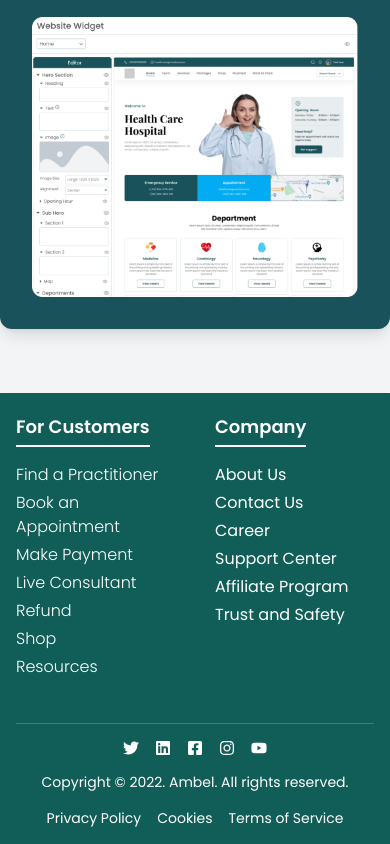
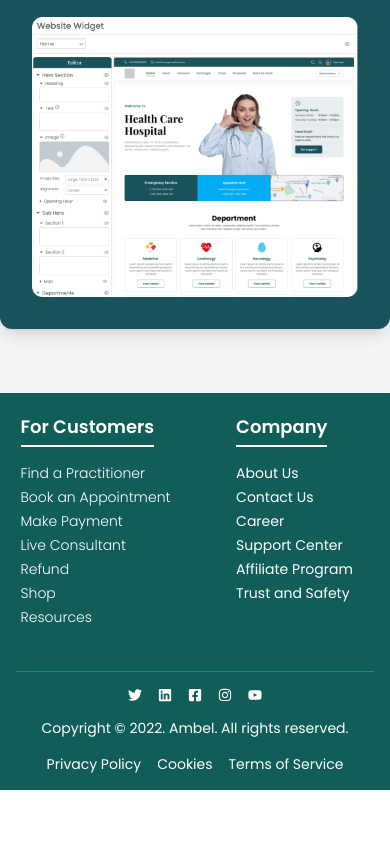
Before and after one commit to Naimul07/LandingPage, a Next.js app: page / in a window 390 px wide. Shown: the part 9831-10675 px from the top of the page. After the commit the page ends 10621 px from the top, so only its background shows below. Built offline with nearby package versions, Linux system fonts and the light colour scheme.

Commit message:
added responsiveness

```diff
--- a/components/Footer.jsx
+++ b/components/Footer.jsx
@@ -3,9 +3,9 @@ import { FaInstagram, FaLinkedin, FaYoutube } from "react-icons/fa";
 import { FaFacebookSquare } from "react-icons/fa";
 const Footer = () => {
     return (
-        <footer className="bg-teal-800 text-white p-4 md:py-10 md:px-20">
+        <footer className="bg-teal-800 text-white text-sm md:text-base p-4 md:py-10 md:px-20">
             <div className="max-w-7xl mx-auto grid grid-cols-2 md:grid-cols-4 gap-10">
-                <div>
+                <div className="mx-auto">
                     <h3 className="text-lg font-semibold border-b-2 py-1 border-white inline-block mb-4">For Customers</h3>
                     <ul className="font-light">
                         <li className='mb-1'><a href="#">Find a Practitioner</a></li>
@@ -44,7 +44,7 @@ const Footer = () => {
                         <li className='mb-1'><a href="#">Road Map</a></li>
                     </ul>
                 </div>
-                <div>
+                <div className="mx-auto">
                     <h3 className="text-lg font-semibold border-b-2 py-1 border-white mb-4 inline-block">Company</h3>
                     <ul>
                         <li className='mb-1'><a href="#">About Us</a></li>
```
